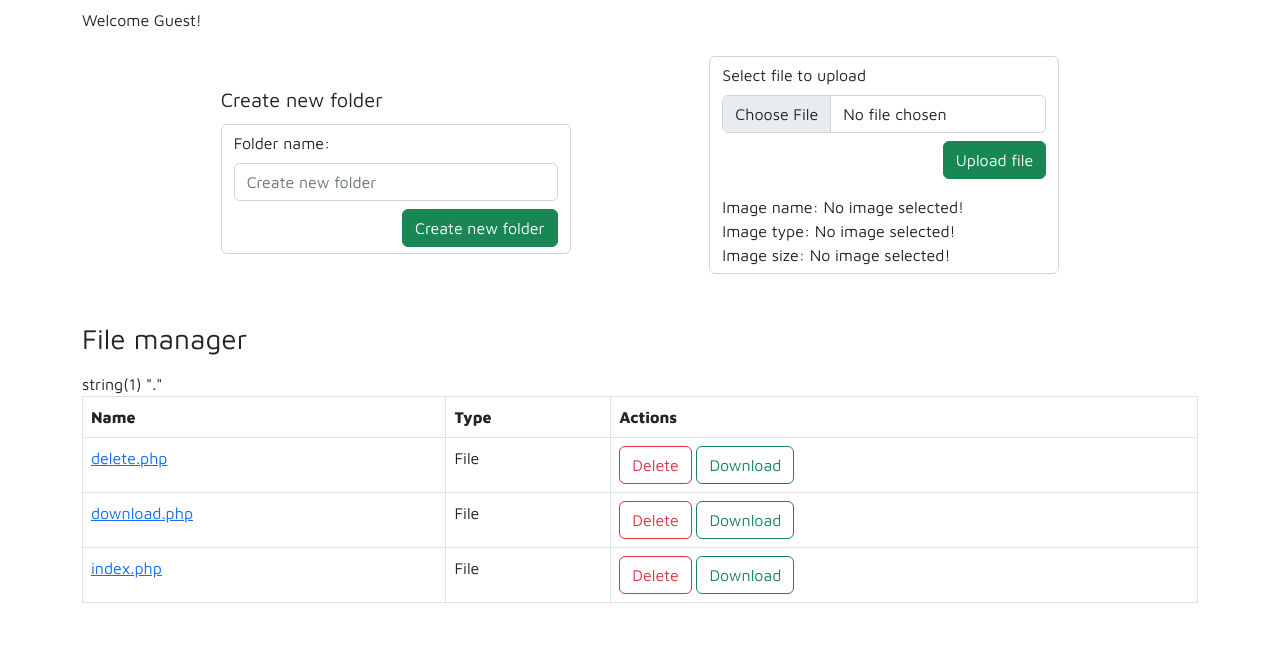
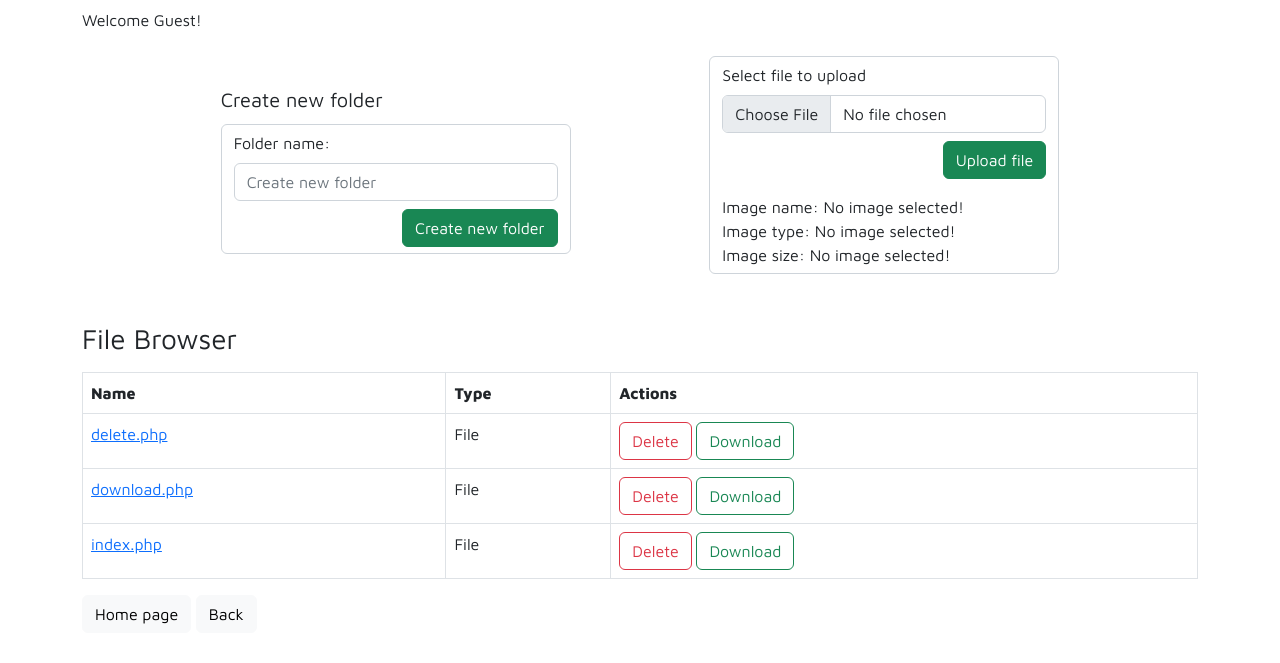
Before and after one commit to BrigitaGrybaiteBartke/PHP_File-Manager, a PHP site: page /index.php in a window 1280 px wide. Shown: the top 663 px of the page. Run offline with PHP 8.4, Linux system fonts and the light colour scheme; the visitor is signed in with stand-in values (Sample User, id 1).

Commit message:
add homepage and back buttons

```diff
--- a/index.php
+++ b/index.php
@@ -55,7 +55,7 @@ if (isset($_POST['newFolder'])) {
 
 // upload folder logic
 if (isset($_POST['upload'])) {
-    $allowed_ext = ['png', 'jpg', 'jpeg', 'gif', 'svg'];
+    $allowed_ext = ['png', 'jpg', 'jpeg', 'gif', 'svg', 'pdf', 'zip', 'txt', 'odt'];
     if (!empty($_FILES['upload']['name'])) {
         $file_name = $_FILES['upload']['name'];
         $file_size = $_FILES['upload']['size'];
@@ -211,7 +211,7 @@ if (isset($_POST['upload'])) {
             <!-- table -->
             <div>
                 <div>
-                    <h3 class="mt-5 mb-3">File manager</h3>
+                    <h3 class="mt-5 mb-3">File Browser</h3>
                 </div>
                 <table class="table table-hover table-bordered">
                     <tr>
@@ -227,8 +227,6 @@ if (isset($_POST['upload'])) {
                     if (isset($_GET['path'])) {
                         $current = $_GET['path'];
                     }
-
-                    var_dump($current);
 
                     $list = array_diff(scandir($current), array('.', '..'));
 
@@ -255,6 +253,17 @@ if (isset($_POST['upload'])) {
                     print('</tbody></table>');
 
                     ?>
+
+                    <!-- Back button -->
+                    <div>
+                        <a href="<?php print('./') ?>" class='btn btn-light'>Home page</a>
+                        <a href="<?php $q_string = explode('/', rtrim($_SERVER['QUERY_STRING'], '/'));
+                                                        array_pop($q_string);
+                                                        count($q_string) == 0
+                                                            ? print('./')
+                                                            : print('?' . implode('/', $q_string) . '/');
+                                                        ?>" class='btn btn-light'>Back</a>
+                    </div>
             </div>
         </div>
     </div>
```
